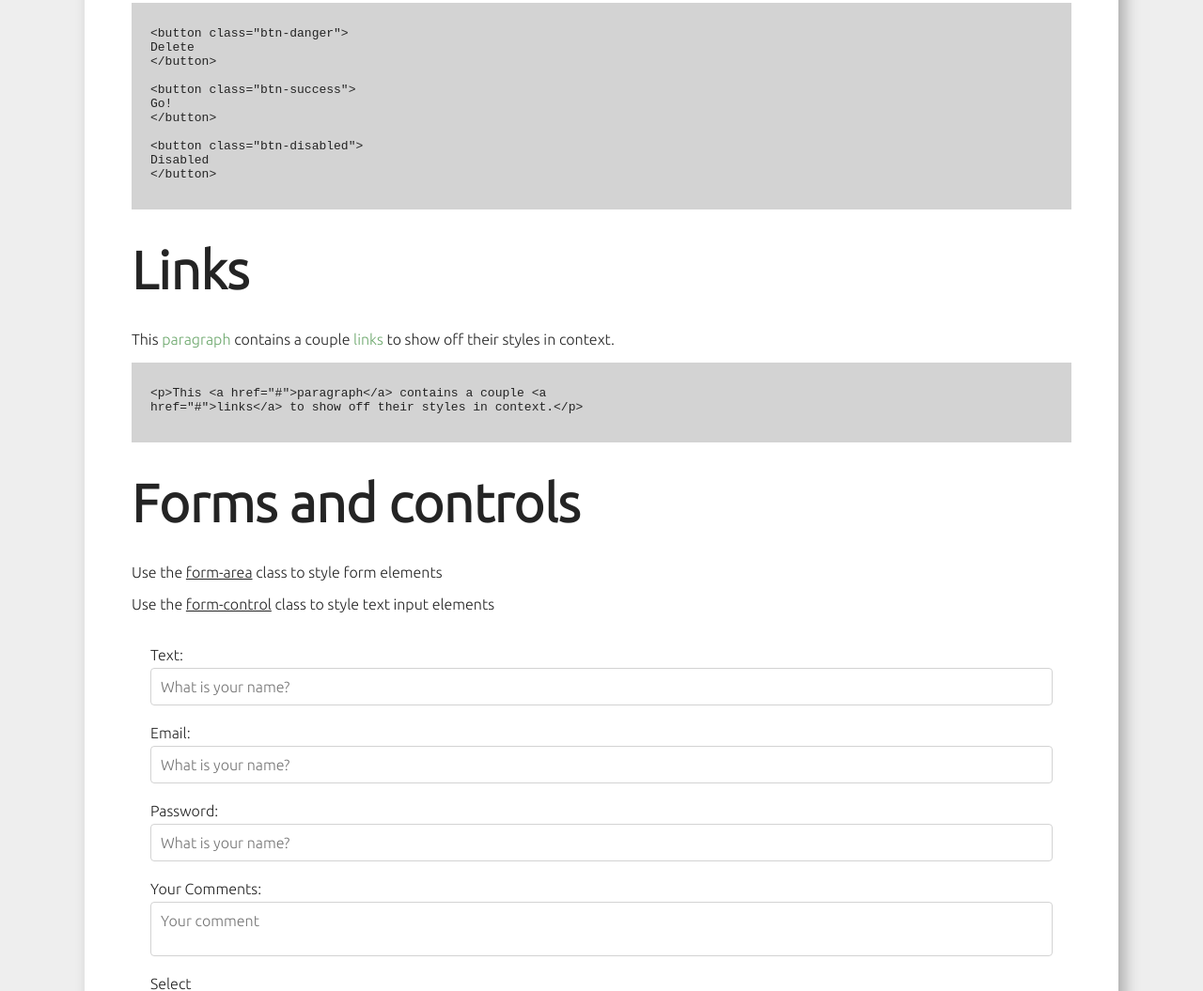
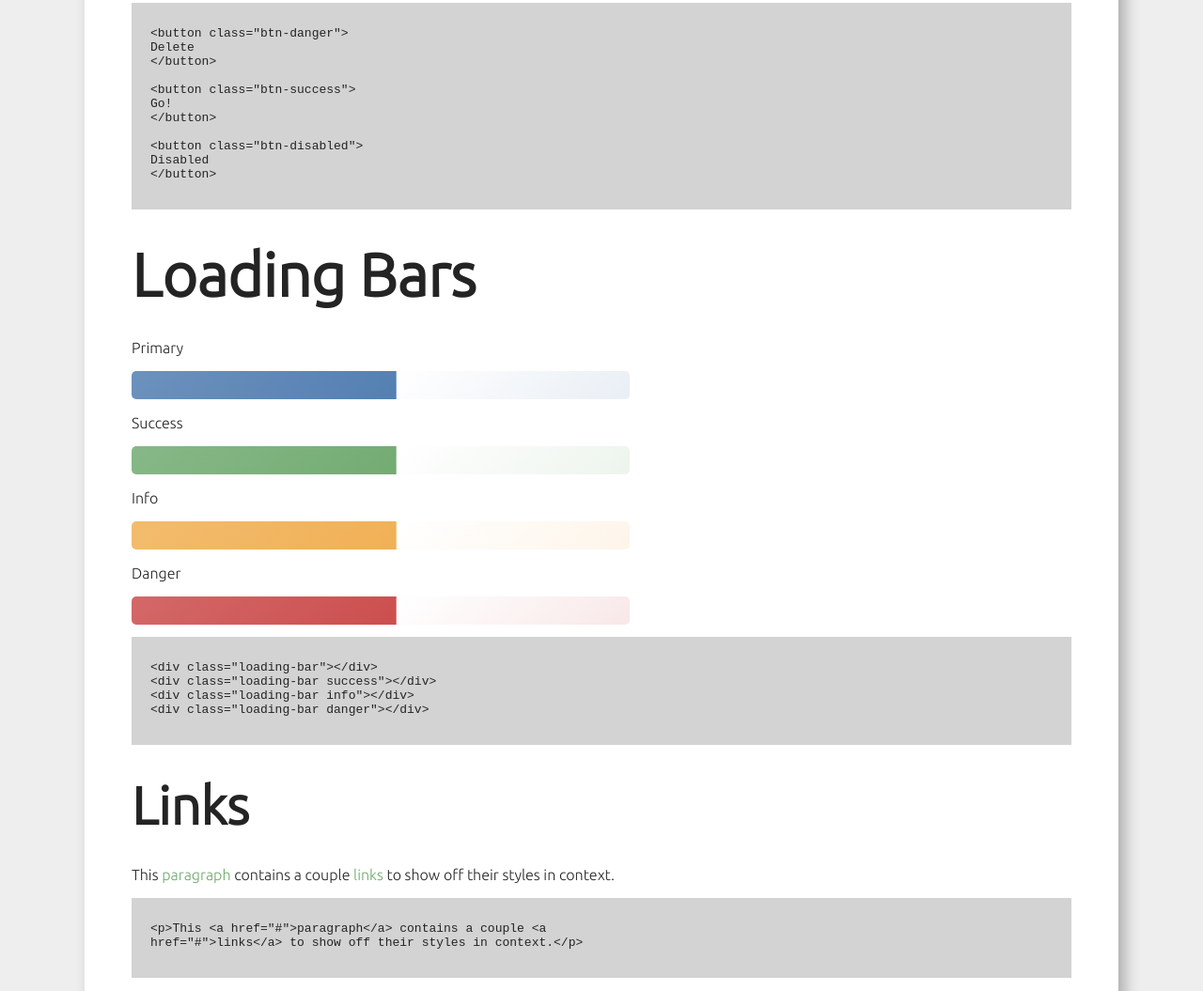
Before and after one commit to jewarner57/Falls.css, a plain HTML site: page index.html in a window 1280 px wide. Shown: the part 1568-2623 px from the top of the page at 94% size. Drawn offline with Linux system fonts and the light colour scheme.

Commit message:
feat: added animated laoding bars

```diff
--- a/index.html
+++ b/index.html
@@ -111,6 +111,33 @@ Disabled
 &lt;/button&gt;
 				</code>
 			</pre>
+    </section>
+    <!-- --------------------------- -->
+
+    <!-- --------------------------- -->
+    <!-- Loading Bars -->
+    <section id="type">
+      <h1>Loading Bars</h1>
+
+      <div style="width: 50%">
+        <p>Primary</p>
+        <div class="loading-bar"></div>
+        <p>Success</p>
+        <div class="loading-bar success"></div>
+        <p>Info</p>
+        <div class="loading-bar info"></div>
+        <p>Danger</p>
+        <div class="loading-bar danger"></div>
+      </div>
+
+      <pre>
+        				<code class="prettyprint">
+&lt;div class="loading-bar"&gt;&lt;/div&gt;
+&lt;div class="loading-bar success"&gt;&lt;/div&gt;
+&lt;div class="loading-bar info"&gt;&lt;/div&gt;
+&lt;div class="loading-bar danger"&gt;&lt;/div&gt;
+        				</code>
+        			</pre>
     </section>
     <!-- --------------------------- -->
 
--- a/styles.css
+++ b/styles.css
@@ -132,6 +132,47 @@ button:hover:not(.btn-disabled) {
 .btn-disabled {
   --bg-color: var(--color-light);
   --border-color: var(--color-light);
+}
+
+/* Loading Bars */
+.loading-bar {
+  background: linear-gradient(-45deg, var(--color-primary), var(--background-color));
+  background-size: 400% 400%;
+  background-position: 200% 0%;
+  width: 100%;
+  padding: 15px;
+  border-radius: 5px;
+	animation: loading 3s ease-out infinite;
+  background-color: var(--background-color);
+}
+
+/* I had to duplicate the background properties because they
+were being disabledif I didn't. I am not sure why. */
+.loading-bar.success {
+  background: linear-gradient(-45deg, var(--color-success), var(--background-color));
+  background-size: 400% 400%;
+  background-position: 200% 0%;
+}
+
+.loading-bar.danger {
+  background: linear-gradient(-45deg, var(--color-danger), var(--background-color));
+  background-size: 400% 400%;
+  background-position: 200% 0%;
+}
+
+.loading-bar.info {
+  background: linear-gradient(-45deg, var(--color-info), var(--background-color));
+  background-size: 400% 400%;
+  background-position: 200% 0%;
+}
+
+@keyframes loading {
+  0% {
+    background-position: 200% 0%;
+  }
+  100% {
+    background-position: 100% 0%;
+  }
 }
 
 /* links, anchor tags */
```
